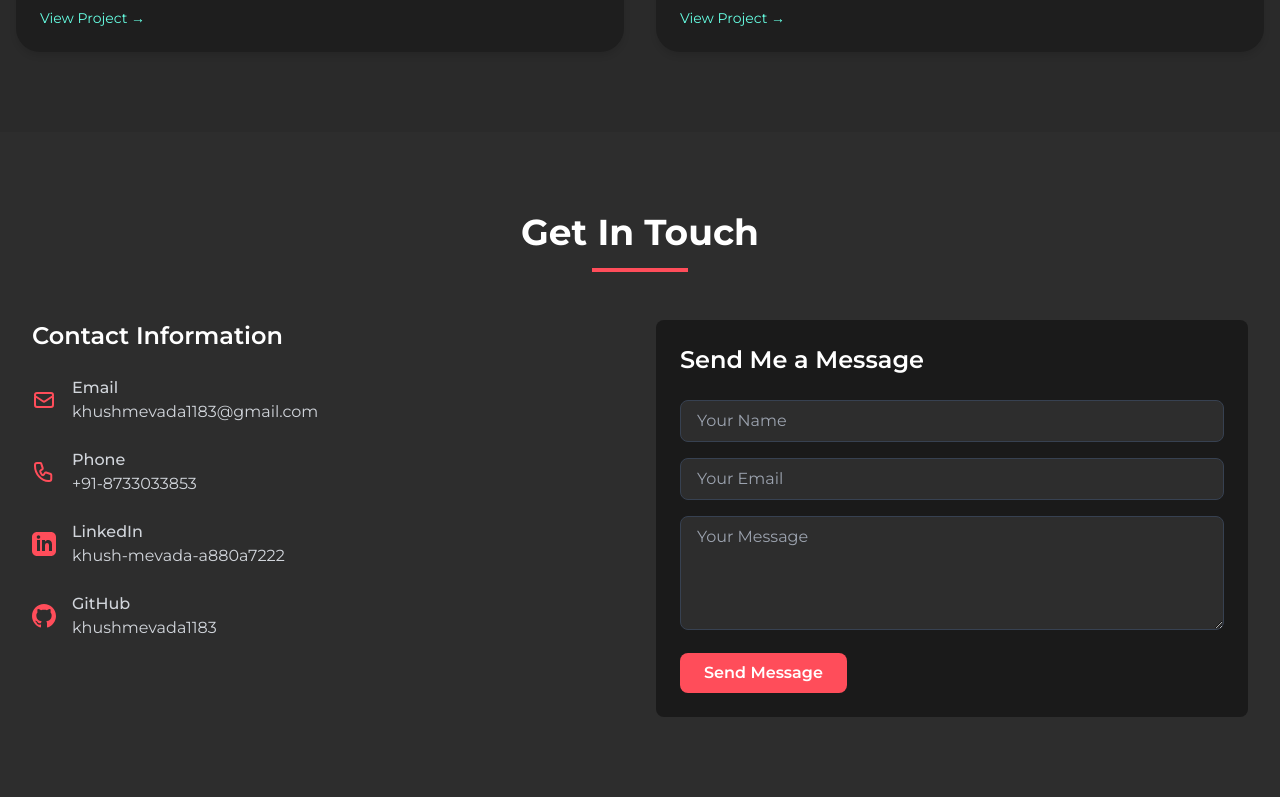
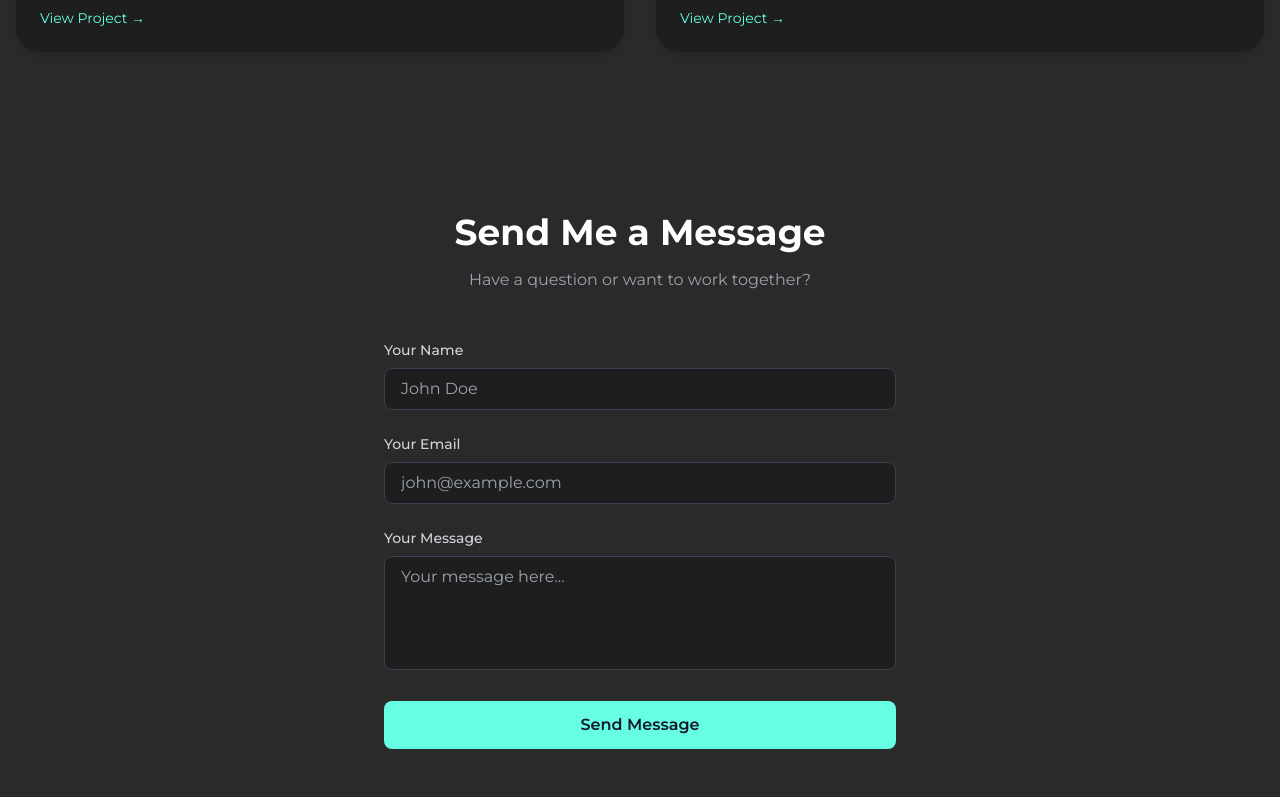
Before and after one commit to khushmevada1183/portfolio, a React (Vite) app: page / in a window 1280 px wide. Shown: the part 3763-4560 px from the top of the page. Built offline with nearby package versions, Linux system fonts and the light colour scheme.

Commit message:
Add functional contact form with EmailJS integration

```diff
--- a/package.json
+++ b/package.json
@@ -13,6 +13,7 @@
     "deploy": "gh-pages -d dist"
   },
   "dependencies": {
+    "@emailjs/browser": "^4.4.1",
     "framer-motion": "^11.0.8",
     "react": "^18.2.0",
     "react-dom": "^18.2.0"
--- a/src/Components/Contact/Contact.jsx
+++ b/src/Components/Contact/Contact.jsx
@@ -1,133 +1,132 @@
+import { useRef, useState, useEffect } from 'react';
+import emailjs from '@emailjs/browser';
 import { motion } from 'framer-motion';
 
 const Contact = () => {
-  const contactInfo = [
-    {
-      icon: (
-        <svg className="w-6 h-6" fill="none" stroke="currentColor" viewBox="0 0 24 24">
-          <path strokeLinecap="round" strokeLinejoin="round" strokeWidth={2} d="M3 8l7.89 5.26a2 2 0 002.22 0L21 8M5 19h14a2 2 0 002-2V7a2 2 0 00-2-2H5a2 2 0 00-2 2v10a2 2 0 002 2z" />
-        </svg>
-      ),
-      title: 'Email',
-      value: 'khushmevada1183@gmail.com',
-      link: 'mailto:khushmevada1183@gmail.com'
-    },
-    {
-      icon: (
-        <svg className="w-6 h-6" fill="none" stroke="currentColor" viewBox="0 0 24 24">
-          <path strokeLinecap="round" strokeLinejoin="round" strokeWidth={2} d="M3 5a2 2 0 012-2h3.28a1 1 0 01.948.684l1.498 4.493a1 1 0 01-.502 1.21l-1.257.827a1.5 1.5 0 00-.54 2.012 9.055 9.055 0 001.618 2.618 1.5 1.5 0 002.012-.54l.827-1.257a1 1 0 011.21-.502l4.493 1.498a1 1 0 01.684.949V19a2 2 0 01-2 2h-1C9.716 21 3 14.284 3 6V5z" />
-        </svg>
-      ),
-      title: 'Phone',
-      value: '+91-8733033853',
-      link: 'tel:+918733033853'
-    },
-    {
-      icon: (
-        <svg className="w-6 h-6" fill="currentColor" viewBox="0 0 24 24">
-          <path d="M19 0h-14c-2.761 0-5 2.239-5 5v14c0 2.761 2.239 5 5 5h14c2.762 0 5-2.239 5-5v-14c0-2.761-2.238-5-5-5zm-11 19h-3v-11h3v11zm-1.5-12.268c-.966 0-1.75-.79-1.75-1.764s.784-1.764 1.75-1.764 1.75.79 1.75 1.764-.783 1.764-1.75 1.764zm13.5 12.268h-3v-5.604c0-3.368-4-3.113-4 0v5.604h-3v-11h3v1.765c1.396-2.586 7-2.777 7 2.476v6.759z"/>
-        </svg>
-      ),
-      title: 'LinkedIn',
-      value: 'khush-mevada-a880a7222',
-      link: 'https://www.linkedin.com/in/khush-mevada-a880a7222'
-    },
-    {
-      icon: (
-        <svg className="w-6 h-6" fill="currentColor" viewBox="0 0 24 24">
-          <path d="M12 0c-6.626 0-12 5.373-12 12 0 5.302 3.438 9.8 8.207 11.387.599.111.793-.261.793-.577v-2.234c-3.338.726-4.033-1.416-4.033-1.416-.546-1.387-1.333-1.756-1.333-1.756-1.089-.745.083-.729.083-.729 1.205.084 1.839 1.237 1.839 1.237 1.07 1.834 2.807 1.304 3.492.997.107-.775.418-1.305.762-1.604-2.665-.305-5.467-1.334-5.467-5.931 0-1.311.469-2.381 1.236-3.221-.124-.303-.535-1.524.117-3.176 0 0 1.008-.322 3.301 1.23.957-.266 1.983-.399 3.003-.404 1.02.005 2.047.138 3.006.404 2.291-1.552 3.297-1.23 3.297-1.23.653 1.653.242 2.874.118 3.176.77.84 1.235 1.911 1.235 3.221 0 4.609-2.807 5.624-5.479 5.921.43.372.823 1.102.823 2.222v3.293c0 .319.192.694.801.576 4.765-1.589 8.199-6.086 8.199-11.386 0-6.627-5.373-12-12-12z"/>
-        </svg>
-      ),
-      title: 'GitHub',
-      value: 'khushmevada1183',
-      link: 'https://github.com/khushmevada1183'
+  useEffect(() => {
+    emailjs.init('Q9xeOpxXc_t63xq0r');
+  }, []);
+
+  const form = useRef();
+  const [status, setStatus] = useState({
+    submitted: false,
+    submitting: false,
+    info: { error: false, msg: null }
+  });
+
+  const handleSubmit = async (e) => {
+    e.preventDefault();
+    setStatus(prevStatus => ({ ...prevStatus, submitting: true }));
+
+    try {
+      await emailjs.sendForm(
+        'service_1183@', // Service ID
+        'template_rhxbv6j', // Template ID
+        form.current,
+        'Q9xeOpxXc_t63xq0r' // Public Key
+      );
+
+      setStatus({
+        submitted: true,
+        submitting: false,
+        info: { error: false, msg: 'Message sent successfully! I will get back to you soon.' }
+      });
+
+      // Clear form
+      form.current.reset();
+
+    } catch (error) {
+      setStatus({
+        submitted: false,
+        submitting: false,
+        info: { error: true, msg: 'An error occurred. Please try again later.' }
+      });
     }
-  ];
+  };
 
   return (
-    <section id="contact" className="section bg-secondary">
-      <div className="container">
+    <section id="contact" className="py-20 bg-[#2A2A2A]">
+      <div className="container mx-auto px-4">
         <motion.div
           initial={{ opacity: 0, y: 20 }}
-          whileInView={{ opacity: 1, y: 0 }}
+          animate={{ opacity: 1, y: 0 }}
           transition={{ duration: 0.8 }}
-          viewport={{ once: true }}
           className="text-center mb-12"
         >
-          <h2 className="text-4xl font-bold mb-4">Get In Touch</h2>
-          <div className="w-24 h-1 bg-primary mx-auto"></div>
+          <h2 className="text-4xl font-bold mb-4">Send Me a Message</h2>
+          <p className="text-gray-400">Have a question or want to work together?</p>
         </motion.div>
 
-        <div className="grid md:grid-cols-2 gap-8">
-          <motion.div
-            initial={{ opacity: 0, x: -20 }}
-            whileInView={{ opacity: 1, x: 0 }}
-            transition={{ duration: 0.8 }}
-            viewport={{ once: true }}
+        <motion.form
+          ref={form}
+          onSubmit={handleSubmit}
+          className="max-w-lg mx-auto space-y-6"
+          initial={{ opacity: 0, y: 20 }}
+          animate={{ opacity: 1, y: 0 }}
+          transition={{ duration: 0.8, delay: 0.2 }}
         >
-            <h3 className="text-2xl font-semibold mb-6">Contact Information</h3>
-            <div className="space-y-6">
-              {contactInfo.map((info, index) => (
-                <motion.a
-                  key={index}
-                  href={info.link}
-                  target="_blank"
-                  rel="noopener noreferrer"
-                  initial={{ opacity: 0, y: 20 }}
-                  whileInView={{ opacity: 1, y: 0 }}
-                  transition={{ duration: 0.5, delay: index * 0.1 }}
-                  viewport={{ once: true }}
-                  className="flex items-center space-x-4 text-gray-300 hover:text-primary transition-colors"
-                >
-                  <span className="text-primary">{info.icon}</span>
           <div>
-                    <p className="font-medium">{info.title}</p>
-                    <p>{info.value}</p>
-                  </div>
-                </motion.a>
-              ))}
-            </div>
-          </motion.div>
-
-          <motion.div
-            initial={{ opacity: 0, x: 20 }}
-            whileInView={{ opacity: 1, x: 0 }}
-            transition={{ duration: 0.8 }}
-            viewport={{ once: true }}
-            className="bg-dark p-6 rounded-lg"
-          >
-            <h3 className="text-2xl font-semibold mb-6">Send Me a Message</h3>
-            <form className="space-y-4">
-              <div>
+            <label className="block text-sm font-medium mb-2 text-gray-300">Your Name</label>
             <input
               type="text"
-                  placeholder="Your Name"
-                  className="w-full bg-secondary border border-gray-700 rounded-lg px-4 py-2 focus:outline-none focus:border-primary"
+              name="user_name"
+              required
+              className="w-full px-4 py-2 rounded-lg bg-[#1E1E1E] border border-gray-700 focus:border-[#66FFE3] focus:ring-1 focus:ring-[#66FFE3] transition-colors text-white"
+              placeholder="John Doe"
             />
           </div>
+
           <div>
+            <label className="block text-sm font-medium mb-2 text-gray-300">Your Email</label>
             <input
               type="email"
-                  placeholder="Your Email"
-                  className="w-full bg-secondary border border-gray-700 rounded-lg px-4 py-2 focus:outline-none focus:border-primary"
+              name="user_email"
+              required
+              className="w-full px-4 py-2 rounded-lg bg-[#1E1E1E] border border-gray-700 focus:border-[#66FFE3] focus:ring-1 focus:ring-[#66FFE3] transition-colors text-white"
+              placeholder="john@example.com"
             />
           </div>
+
           <div>
+            <label className="block text-sm font-medium mb-2 text-gray-300">Your Message</label>
             <textarea
-                  placeholder="Your Message"
+              name="message"
+              required
               rows="4"
-                  className="w-full bg-secondary border border-gray-700 rounded-lg px-4 py-2 focus:outline-none focus:border-primary"
+              className="w-full px-4 py-2 rounded-lg bg-[#1E1E1E] border border-gray-700 focus:border-[#66FFE3] focus:ring-1 focus:ring-[#66FFE3] transition-colors text-white resize-none"
+              placeholder="Your message here..."
             ></textarea>
           </div>
-              <button
+
+          <motion.button
             type="submit"
-                className="btn-primary px-6 py-2 rounded-lg font-semibold transition-all hover:scale-105"
+            disabled={status.submitting}
+            className="w-full py-3 px-6 rounded-lg bg-[#66FFE3] text-gray-900 font-semibold hover:bg-[#5CE6CC] transition-colors disabled:opacity-70 disabled:cursor-not-allowed"
+            whileHover={{ scale: 1.02 }}
+            whileTap={{ scale: 0.98 }}
           >
-                Send Message
-              </button>
-            </form>
+            {status.submitting ? 'Sending...' : 'Send Message'}
+          </motion.button>
+
+          {status.info.error && (
+            <motion.div
+              initial={{ opacity: 0 }}
+              animate={{ opacity: 1 }}
+              className="text-red-500 text-sm mt-2 bg-red-500/10 p-3 rounded-lg"
+            >
+              {status.info.msg}
             </motion.div>
-        </div>
+          )}
+          {status.submitted && !status.info.error && (
+            <motion.div
+              initial={{ opacity: 0 }}
+              animate={{ opacity: 1 }}
+              className="text-[#66FFE3] text-sm mt-2 bg-[#66FFE3]/10 p-3 rounded-lg"
+            >
+              {status.info.msg}
+            </motion.div>
+          )}
+        </motion.form>
       </div>
     </section>
   );
```
Also changed, not shown: 1 other file (tests, documents, lock files or other folders). Lines whose indentation alone changed are shown as unchanged.
